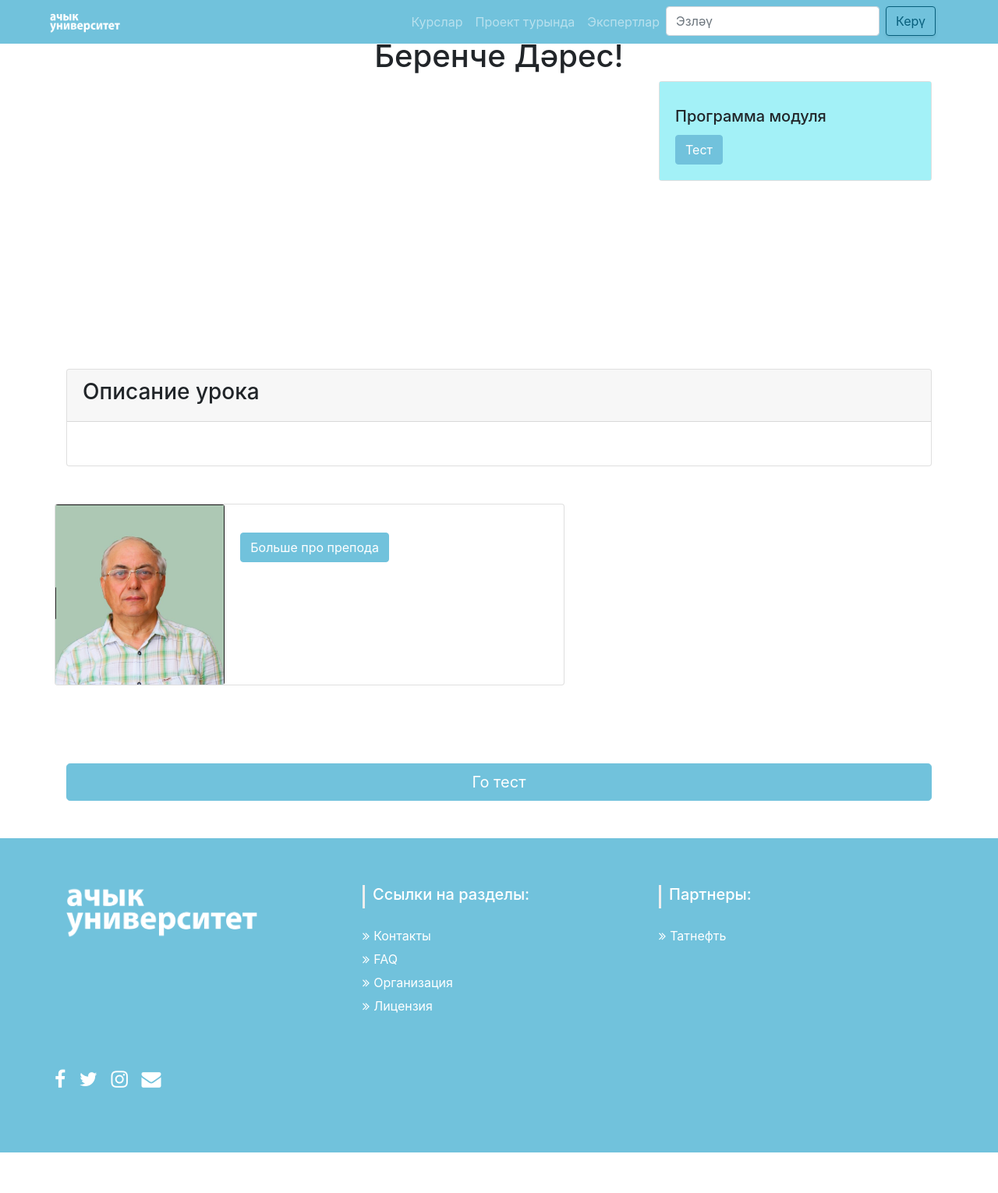
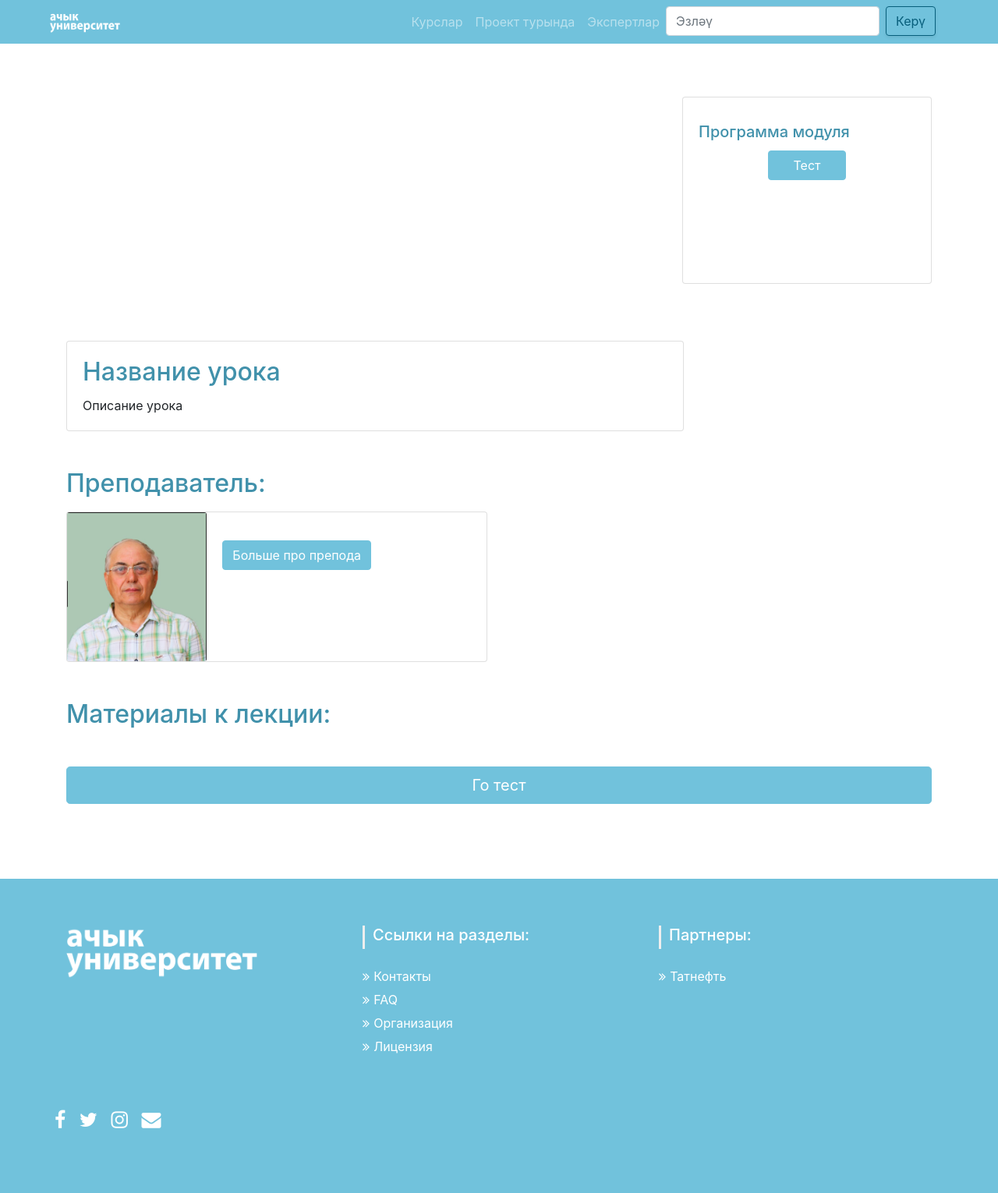
Before and after one commit to lyf2000/OpenUniversity, a Django app: template course_lesson/templates/course_lesson/lesson.html in a window 1280 px wide. Shown: the whole page at 78% size. Before the commit the page ends 1478 px from the top, so only its background shows below. Run offline with Django 3.2, Linux system fonts and the light colour scheme; the template is opened without the code that fills it, so the values that code supplies are empty; some libraries are stand-ins or nearby versions.

Commit message:
Исправленная страница урока

```diff
--- a/course_lesson/templates/course_lesson/lesson.html
+++ b/course_lesson/templates/course_lesson/lesson.html
@@ -13,28 +13,44 @@
 </head>
 <body style="background-color:white">
 {% include 'includes/header.html' %}
-<div class="container mt-5">
-    <h1 align="center">Беренче Дәрес!</h1>
-</div>
+
+
 <div class="container">
-    <div class="row">
+    <div class="row" style="margin-top: 100px">
         <div class="col-md-8">
             <iframe width="560" height="315" src="{{ lesson.video_link }}" frameborder="0"
                     allow="accelerometer; autoplay; encrypted-media; gyroscope; picture-in-picture"
                     allowfullscreen></iframe>
+        </div>
 
-        </div>
         <div class="col-md-4">
-            <div class="card">
-                <div style="background-color:#a3f1f7" class="card-body">
+            <div class="card mt-4" style="width: 20rem; float: right; height: 15rem; color: #4191ab"">
+                <div class="card-body">
                     <h4 class="card-title">{{ module.name }}</h4>
                     <h5 class="card-title">Программа модуля</h5>
                     {% for lesson_from_module in lessons_from_module %}
                         <p class="card-text">
-                            <a href="{% url 'course_lesson:lesson' lesson_from_module.module.course.queue_number lesson_from_module.module.queue_number  lesson_from_module.queue_number%}">{{ lesson_from_module.name }}</a>
+                            <a href="{% url 'course_lesson:lesson' lesson_from_module.module.course.queue_number lesson_from_module.module.queue_number  lesson_from_module.queue_number %}">{{ lesson_from_module.name }}</a>
                         </p>
                     {% endfor %}
-                    <a href="{% url 'test:test' lesson.module.course.queue_number lesson.module.queue_number %}" class="btn btn-primary">Тест</a>
+                    <div class="d-flex justify-content-center">
+                        <button href="{% url 'test:test' lesson.module.course.queue_number lesson.module.queue_number %}"
+                                class="btn btn-primary" style="width: 100px">Тест
+                        </button>
+                    </div>
+                </div>
+            </div>
+        </div>
+    </div>
+</div>
+
+<div class="container mt-3">
+    <div class="row">
+        <div class="col">
+            <div class="card" style="width: 49.5rem; float: left">
+                <div class="card-body">
+                    <h2 class="card-title" style="color: #4191ab">Название урока</h2>
+                    <p class="card-text">Описание урока</p>
                 </div>
             </div>
         </div>
@@ -42,29 +58,15 @@
 </div>
 
 
-<div class="container mt-5">
-    <div class="card">
-        <div class="card-header">
-            <h3> Описание урока</h3>
+<div class="container mt-5" style="color: #4191ab">
+    <h2>Преподаватель:</h2>
 </div>
-        <div class="card-body">
-            <blockquote class="blockquote mb-0">
-                <p>{{ lesson.description }}</p>
-            </blockquote>
-        </div>
-    </div>
-</div>
-
-
-<div class="container mt-5">
-    <div class="row">
-        <div class="card mb-1" style="max-width: 1080px;">
-            <div class="row no-gutters">
+<div class="container mt-3">
+    <div class="card" style="max-width: 540px;">
+        <div class="row no-gutters" style="">
             <div class="col-md-4">
                 <img src="{% static 'course_lesson/img/arsik.png' %}" class="card-img" alt="препод">
             </div>
-
-
             <div class="col-md-8">
                 <div class="card-body">
                     <h4 class="card-title">{{ lesson.teacher.first_name }} {{ lesson.teacher.last_name }}</h4>
@@ -77,35 +79,44 @@
         </div>
     </div>
 </div>
+
+<div class="container mt-5" style="color: #4191ab">
+    <h2>Материалы к лекции:</h2>
 </div>
 
-<div class="container mt-5">
-    <div class="col-md-12">
-        <div class="card-deck">
+<div class="container">
     {% for resource in resources %}
-                <div class="card">
-                    <img src="{% static 'course_lesson/img/wiki.png' %}" class="card-img-top" alt="wiki">
+        <div class="card mt-3" style="width: 49.5rem;">
+            <div class="row no-gutters" style="">
+                <div class="col-md-4">
+                    <img src="{% static 'course_lesson/img/wiki.png' %}" class="card-img" style="width: 150px" alt="препод">
+                </div>
+                <div class="col-md-8">
+                    <div class="card-body">
                         <div class="card-body">
                             <h5 class="card-title">{{ resource.name }}</h5>
                         </div>
                     </div>
-            {% endfor %}
-
                 </div>
             </div>
         </div>
+    {% endfor %}
+</div>
 
 
-<div class="container mt-5">
+<div class="container mt-5 mb-5 d-flex justify-content-center">
     {% if next_lesson %}
         <a href="{% url 'course_lesson:lesson' lesson.module.course.queue_number lesson.module.queue_number next_lesson.queue_number %}"
-           class="btn btn-primary btn-lg btn-block">Следующее видео</a>
+           class="shadow btn btn-primary container btn-lg d-flex justify-content-center"
+           style="width:300px;height:50px">Следующее видео</a>
     {% else %}
-        <a href="{% url 'test:test' lesson.module.course.queue_number lesson.module.queue_number%}"
+        <a href="{% url 'test:test' lesson.module.course.queue_number lesson.module.queue_number %}"
            class="btn btn-primary btn-lg btn-block mb-5">Го тест</a>
 
     {% endif %}
 </div>
+
+
 {% include 'includes/footer.html' %}
 </body>
 </html>
```
Lines whose indentation alone changed are shown as unchanged.
